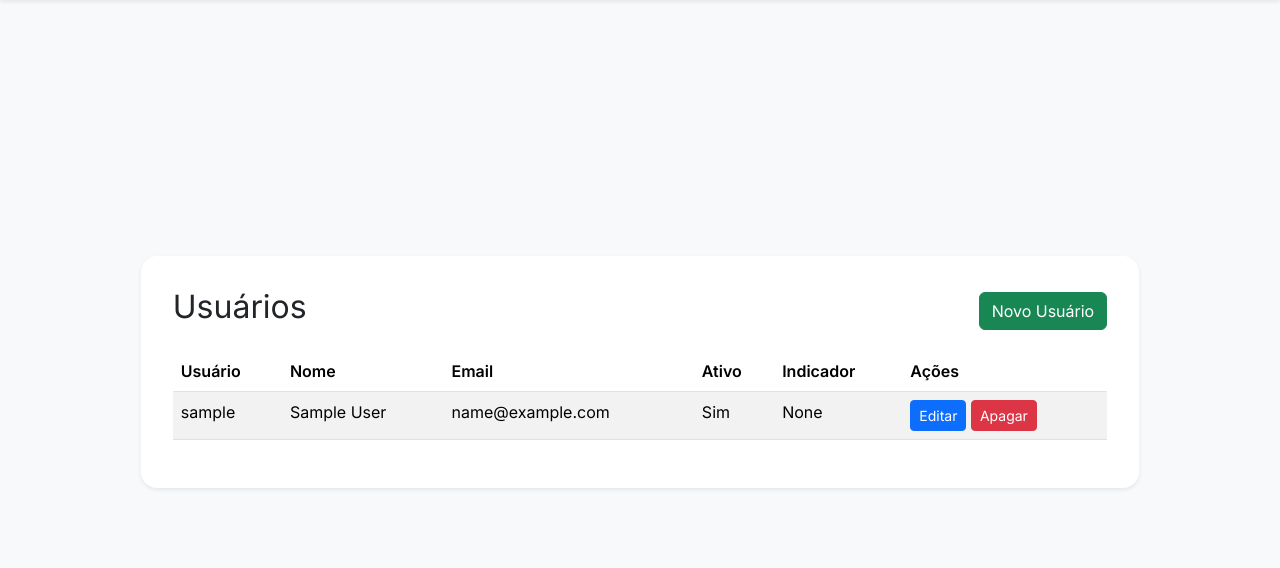
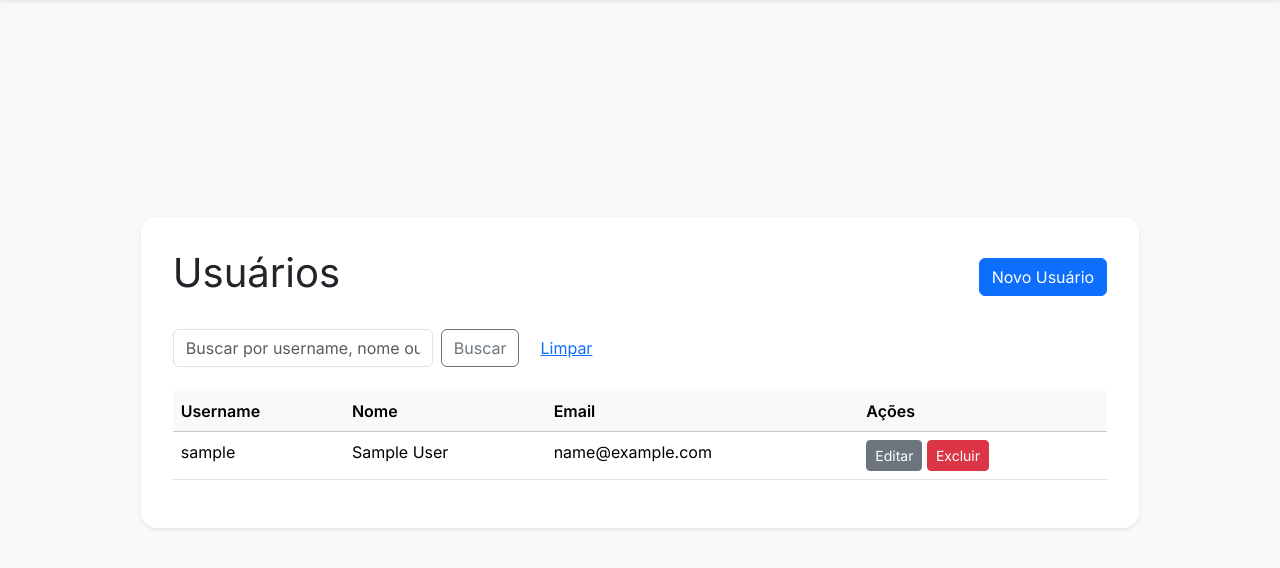
Before and after one commit to fefe221/aplicacao_daniel, a Django app: page /usuarios/ in a window 1280 px wide. Shown: the part 56-624 px from the top of the page. Run offline with Django 5.2, Linux system fonts and the light colour scheme; the visitor is signed in with stand-in values (Sample User, id 1); data comes from the database, SQL or seed files in the repository; some libraries are stand-ins or nearby versions.

Commit message:
mvp melhorado

```diff
--- a/templates/usuarios/user_list.html
+++ b/templates/usuarios/user_list.html
@@ -1,33 +1,101 @@
-{% extends 'base.html' %}
-{% block title %}Usuários – Corema{% endblock %}
+{% extends "base.html" %}
+{% block title %}Usuários{% endblock %}
 
 {% block content %}
-<div class="d-flex justify-content-between align-items-center mb-3">
-  <h2>Usuários</h2>
-  <a href="{% url 'usuarios:add' %}" class="btn btn-success">Novo Usuário</a>
+  <div class="d-flex justify-content-between align-items-center mb-4">
+    <h1>Usuários</h1>
+    <a href="{% url 'usuarios:create' %}" class="btn btn-primary">
+      Novo Usuário
+    </a>
   </div>
-<table class="table table-striped table-hover">
-  <thead>
+
+  {# Barra de pesquisa #}
+  <form method="get" class="row g-2 mb-4">
+    <div class="col-auto">
+      <input
+        type="text"
+        name="q"
+        value="{{ request.GET.q|default_if_none:'' }}"
+        class="form-control"
+        placeholder="Buscar por username, nome ou email…"
+      >
+    </div>
+    <div class="col-auto">
+      <button type="submit" class="btn btn-outline-secondary">
+        Buscar
+      </button>
+    </div>
+    <div class="col-auto">
+      <a href="{% url 'usuarios:list' %}" class="btn btn-link">Limpar</a>
+    </div>
+  </form>
+
+  <table class="table table-hover">
+    <thead class="table-light">
       <tr>
-      <th>Usuário</th><th>Nome</th><th>Email</th><th>Ativo</th><th>Indicador</th><th>Ações</th>
+        <th>Username</th>
+        <th>Nome</th>
+        <th>Email</th>
+        <th>Ações</th>
       </tr>
     </thead>
     <tbody>
-    {% for u in users %}
+      {% for user in page_obj %}
         <tr>
-        <td>{{ u.username }}</td>
-        <td>{{ u.get_full_name }}</td>
-        <td>{{ u.email }}</td>
-        <td>{{ u.is_active|yesno:"Sim,Não" }}</td>
-        <td>{{ u.referral_parent }}</td>
+          <td>{{ user.username }}</td>
+          <td>{{ user.get_full_name }}</td>
+          <td>{{ user.email }}</td>
           <td>
-          <a href="{% url 'usuarios:edit' u.pk %}" class="btn btn-sm btn-primary">Editar</a>
-          <a href="{% url 'usuarios:delete' u.pk %}" class="btn btn-sm btn-danger">Apagar</a>
+            <a href="{% url 'usuarios:update' user.pk %}"
+               class="btn btn-sm btn-secondary">
+              Editar
+            </a>
+            <a href="{% url 'usuarios:delete' user.pk %}"
+               class="btn btn-sm btn-danger">
+              Excluir
+            </a>
           </td>
         </tr>
       {% empty %}
-      <tr><td colspan="6" class="text-center">Nenhum usuário cadastrado.</td></tr>
+        <tr>
+          <td colspan="4">Nenhum usuário encontrado.</td>
+        </tr>
       {% endfor %}
     </tbody>
   </table>
+
+  {# Paginação #}
+  {% if page_obj.has_other_pages %}
+    <nav aria-label="Paginação usuários">
+      <ul class="pagination">
+        {% if page_obj.has_previous %}
+          <li class="page-item">
+            <a class="page-link" href="?q={{ request.GET.q }}&page={{ page_obj.previous_page_number }}">
+              «
+            </a>
+          </li>
+        {% else %}
+          <li class="page-item disabled"><span class="page-link">«</span></li>
+        {% endif %}
+
+        {% for num in page_obj.paginator.page_range %}
+          <li class="page-item {% if page_obj.number == num %}active{% endif %}">
+            <a class="page-link" href="?q={{ request.GET.q }}&page={{ num }}">
+              {{ num }}
+            </a>
+          </li>
+        {% endfor %}
+
+        {% if page_obj.has_next %}
+          <li class="page-item">
+            <a class="page-link" href="?q={{ request.GET.q }}&page={{ page_obj.next_page_number }}">
+              »
+            </a>
+          </li>
+        {% else %}
+          <li class="page-item disabled"><span class="page-link">»</span></li>
+        {% endif %}
+      </ul>
+    </nav>
+  {% endif %}
 {% endblock %}
--- a/usuarios/models.py
+++ b/usuarios/models.py
@@ -2,18 +2,15 @@ from django.contrib.auth.models import AbstractUser
 from django.db import models
 
 class CustomUser(AbstractUser):
-    """
-    Extensão do User padrão do Django.
-    referral_parent: usuário que o indicou (para futura comissão).
-    """
+    # campo para referência (árvore/indicação)
     referral_parent = models.ForeignKey(
         'self',
         null=True,
         blank=True,
         on_delete=models.SET_NULL,
         related_name='referrals',
-        verbose_name='Usuário Indicador'
+        verbose_name='Usuário que indicou'
     )
 
-    def __str__(self):
-        return self.get_full_name() or self.username
+    def get_full_name(self):
+        return f"{self.first_name} {self.last_name}".strip() or self.username
--- a/usuarios/urls.py
+++ b/usuarios/urls.py
@@ -1,11 +1,12 @@
 from django.urls import path
-from . import views
+from .views import UserListView, UserCreateView, UserUpdateView, UserDeleteView
 
+# este app_name deve bater com o segundo elemento da tupla acima
 app_name = 'usuarios'
 
 urlpatterns = [
-    path('', views.UserListView.as_view(), name='list'),
-    path('add/', views.UserCreateView.as_view(), name='add'),
-    path('<int:pk>/edit/', views.UserUpdateView.as_view(), name='edit'),
-    path('<int:pk>/delete/', views.UserDeleteView.as_view(), name='delete'),
+    path('',            UserListView.as_view(),   name='list'),
+    path('new/',        UserCreateView.as_view(), name='create'),
+    path('<int:pk>/edit/',   UserUpdateView.as_view(), name='update'),
+    path('<int:pk>/delete/', UserDeleteView.as_view(), name='delete'),
 ]
--- a/usuarios/views.py
+++ b/usuarios/views.py
@@ -1,23 +1,32 @@
 from django.urls import reverse_lazy
+from django.views.generic import ListView, CreateView, UpdateView, DeleteView
 from django.contrib.auth.mixins import LoginRequiredMixin
-from django.views.generic import (
-    ListView, CreateView, UpdateView, DeleteView
-)
+from django.db.models import Q
 from .models import CustomUser
-from django import forms
-
-class UserForm(forms.ModelForm):
-    class Meta:
-        model = CustomUser
-        fields = ['username', 'email', 'first_name', 'last_name', 'is_active', 'is_staff', 'referral_parent']
-        widgets = {
-            'referral_parent': forms.Select(attrs={'class': 'form-select'}),
-        }
+from .forms import UserForm
 
 class UserListView(LoginRequiredMixin, ListView):
     model = CustomUser
     template_name = 'usuarios/user_list.html'
     context_object_name = 'users'
+    paginate_by = 20
+
+    def get_queryset(self):
+        qs = super().get_queryset().order_by('username')
+        q = self.request.GET.get('q', '').strip()
+        if q:
+            qs = qs.filter(
+                Q(username__icontains=q) |
+                Q(first_name__icontains=q) |
+                Q(last_name__icontains=q) |
+                Q(email__icontains=q)
+            )
+        return qs
+
+    def get_context_data(self, **kwargs):
+        ctx = super().get_context_data(**kwargs)
+        ctx['q'] = self.request.GET.get('q', '')
+        return ctx
 
 class UserCreateView(LoginRequiredMixin, CreateView):
     model = CustomUser
```
Also changed, not shown: templates/usuarios/_user_list_rows.html (added, +14 -0 lines), templates/usuarios/user_form.html (+8 -20 lines), usuarios/forms.py (added, +37 -0 lines). Lines whose indentation alone changed are shown as unchanged.
